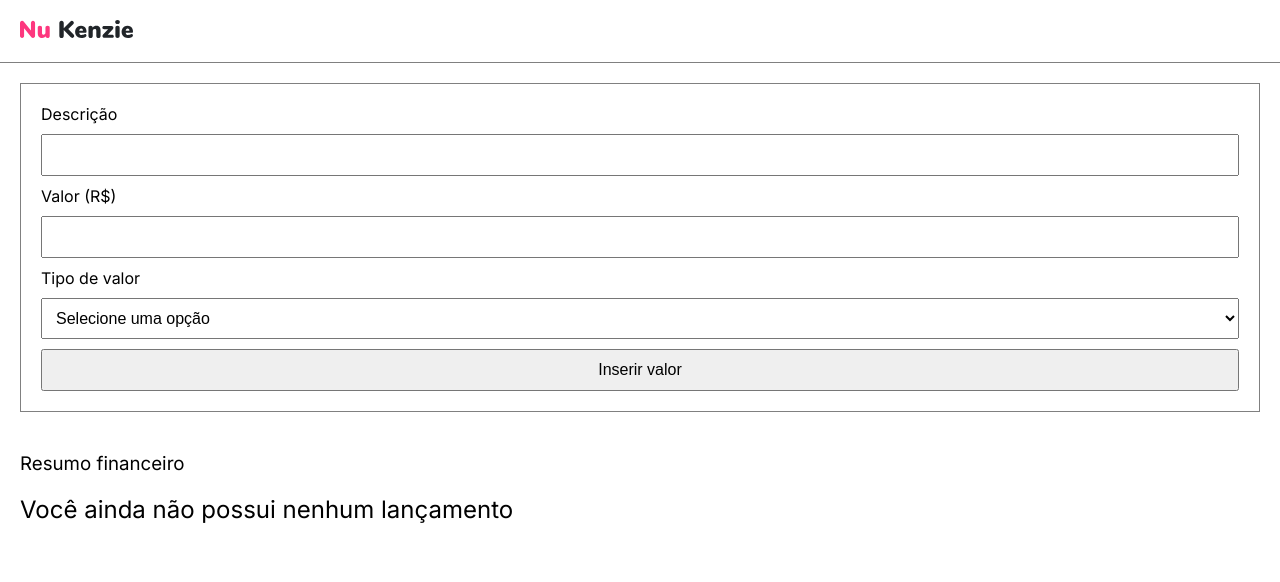
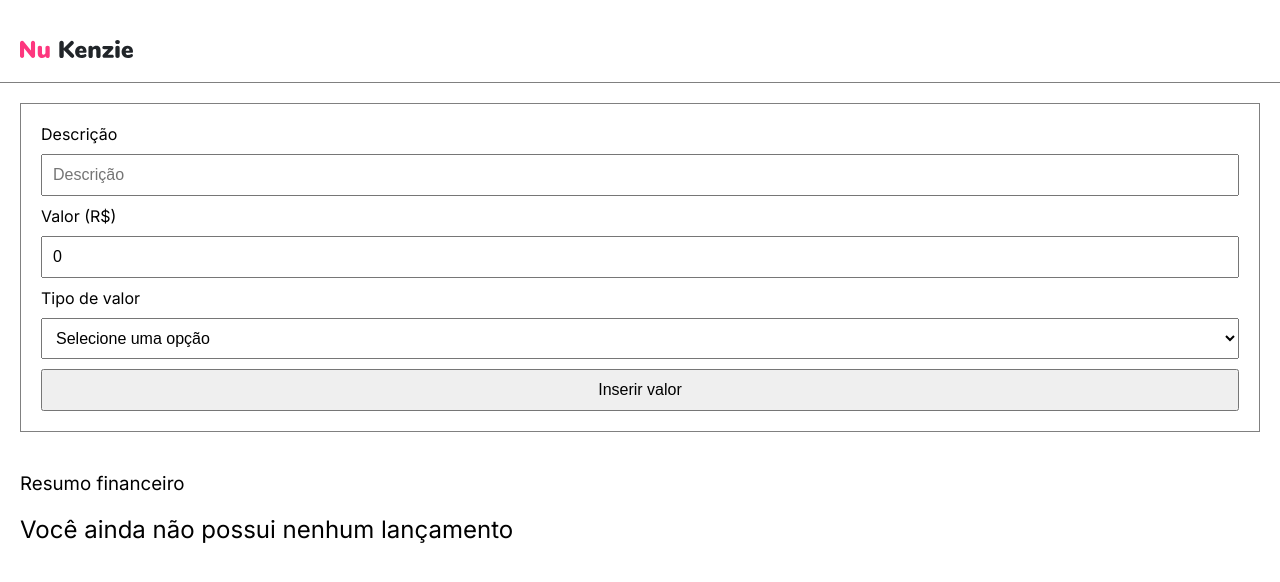
Before and after one commit to fabiodelllima/digital-wallet-frontend, a React (Vite) app: page / in a window 1280 px wide. Shown: the top 582 px of the page. Built offline with nearby package versions, Linux system fonts and the light colour scheme.

Commit message:
chore: Esboçando os inputs do Form

```diff
--- a/src/components/Sections/Form/index.jsx
+++ b/src/components/Sections/Form/index.jsx
@@ -1,21 +1,53 @@
+import { useState } from 'react';
 import styles from './style.module.scss';
 
 export const Form = () => {
+  const [description, setDescription] = useState('');
+  const [value, setValue] = useState(0);
+
+  const submit = (event) => {
+    event.preventDefault();
+    console.log({ description, value });
+    setDescription('');
+    setValue('');
+  };
+
+  console.log(description);
+  console.log(value);
+
   return (
-    <section className={styles.container}>
-      <label htmlFor='#'>Descrição</label>
-      <input className={styles.input} type="text" id='#' />
+    <form
+      onSubmit={submit}
+      className={styles.container}
+    >
+      <label htmlFor='description'>Descrição</label>
+      <input
+        className={styles.input}
+        type="text"
+        name='description'
+        id='description'
+        value={description}
+        placeholder='Descrição'
+        onChange={(event) => setDescription(event.target.value)}
+      />
 
-      <label htmlFor='##'>Valor (R$)</label>
-      <input className={styles.input} type="text" id='##'/>
-
+      <label htmlFor='value'>Valor (R$)</label>
+      <input
+        className={styles.input}
+        type="text"
+        name='value'
+        id='value'
+        value={value}
+        placeholder='R$'
+          onChange={(event) => setValue(event.target.value)}
+      />
       <label htmlFor='###'>Tipo de valor</label>
       <select className={styles.input} id='###'>
         <option value=''>Selecione uma opção</option>
         <option value='e'>Entrada</option>
       </select>
 
-      <button>Inserir valor</button>
-    </section>
+      <button type='submit'>Inserir valor</button>
+    </form>
   );
 };
--- a/src/components/Template/Header/style.module.scss
+++ b/src/components/Template/Header/style.module.scss
@@ -1,4 +1,4 @@
 .container {
-  padding: 20px;
+  padding: 40px 0 20px 20px;
   border-bottom: 1px solid var(--grey);
 }
```
